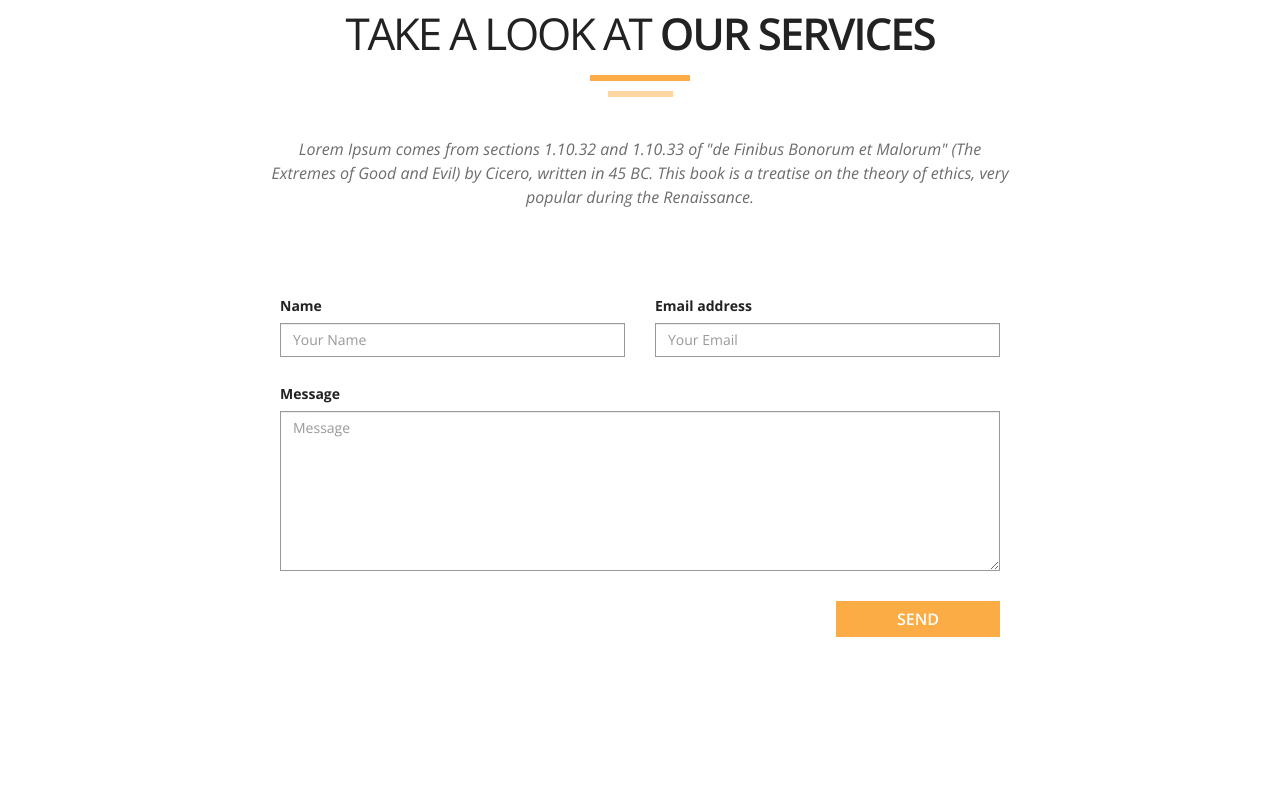
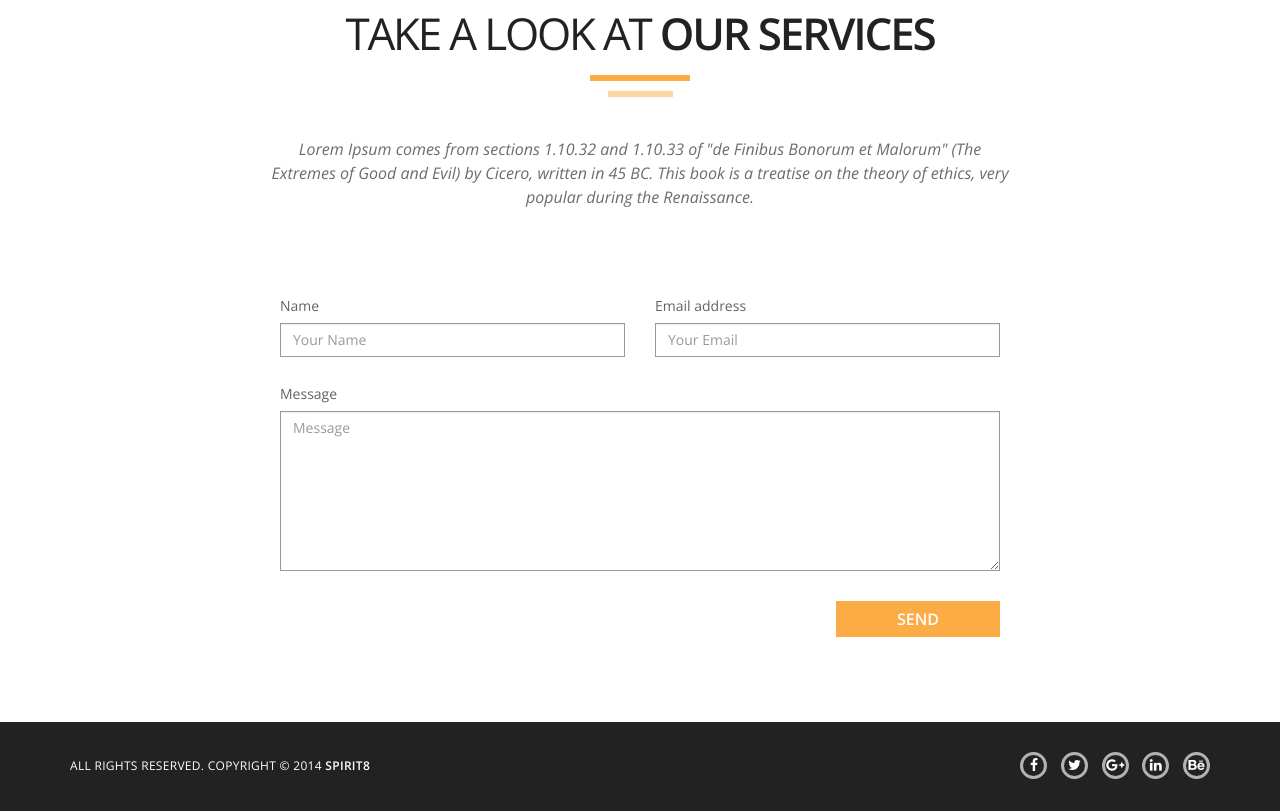
Before and after one commit to Lialichev/spirit8-LP, a website: page app/index.html in a window 1280 px wide. Shown: the part 5359-6170 px from the top of the page. Before the commit the page ends 6081 px from the top, so only its background shows below. Drawn offline with nearby package versions, Linux system fonts and the light colour scheme.

Commit message:
Finish footer

```diff
--- a/app/css/style.css
+++ b/app/css/style.css
@@ -119,8 +119,7 @@ button {
 }
 
 .btn.btn-contact:hover {
-    background-color: #999;
-    color: #000;
+    opacity: .75;
 }
 
 .line {
@@ -495,6 +494,8 @@ header {
     display: block;
     text-align: left;
     margin-bottom: 10px;
+    font-weight: 400;
+    color: #636363;
 }
 
 .form-inline .form-control {
@@ -517,6 +518,45 @@ header {
     margin: 30px 0;
 }
 
-.contact-us .form-group button{
+.contact-us .form-group button {
     margin-right: 15px;
 }
+
+/*FOOTER*/
+
+footer {
+    padding: 30px;
+    background-color: #222;
+}
+
+footer .text-title {
+    font-size: 12px;
+    letter-spacing: .025em;
+}
+
+.contact-footer li {
+    display: inline-block;
+    width: 27px;
+    height: 27px;
+    border: 3px solid #b2b2b2;
+    -webkit-border-radius: 50%;
+            border-radius: 50%;
+    position: relative;
+}
+
+.contact-footer li + li {
+    margin-left: 10px;
+}
+
+.contact-footer li a {
+    position: absolute;
+    top: 50%;
+    left: 50%;
+    -webkit-transform: translateY(-50%) translateX(-50%);
+        -ms-transform: translateY(-50%) translateX(-50%);
+            transform: translateY(-50%) translateX(-50%);
+}
+
+.contact-footer li:hover {
+    border-color: #fcac45;
+}
--- a/app/index.html
+++ b/app/index.html
@@ -701,7 +701,8 @@
                         </div>
                         <div class="textarea-wrap form-group col-md-12">
                             <label for="message">Message</label>
-                            <textarea name="userMessage" class="form-control" placeholder="Message" id="message"></textarea>
+                            <textarea name="userMessage" class="form-control" placeholder="Message"
+                                      id="message"></textarea>
                         </div>
                         <div class="form-group pull-right">
                             <button type="submit" class="btn btn-contact">SEND</button>
@@ -713,6 +714,22 @@
     </section>
 
 </main>
+<footer>
+    <div class="container">
+        <div class="footer-wrap flex-container justify-sb align-center">
+            <div class="text-title">
+                <p>ALL RIGHTS RESERVED. COPYRIGHT © 2014 <span>SPIRIT8</span></p>
+            </div>
+            <ul class="contact-footer">
+                <li><a href="#"><i class="fa fa-facebook" aria-hidden="true"></i></a></li>
+                <li><a href="#"><i class="fa fa-twitter" aria-hidden="true"></i></a></li>
+                <li><a href="#"><i class="fa fa-google-plus" aria-hidden="true"></i></a></li>
+                <li><a href="#"><i class="fa fa-linkedin" aria-hidden="true"></i></a></li>
+                <li><a href="#"><i class="fa fa-behance" aria-hidden="true"></i></a></li>
+            </ul>
+        </div>
+    </div>
+</footer>
 <!-- jQuery (necessary for Bootstrap's JavaScript plugins) -->
 <script src="https://ajax.googleapis.com/ajax/libs/jquery/1.12.4/jquery.min.js"></script>
 <!-- Include all compiled plugins (below), or include individual files as needed -->
--- a/src/css/style.css
+++ b/src/css/style.css
@@ -107,8 +107,7 @@ button {
 }
 
 .btn.btn-contact:hover {
-    background-color: #999;
-    color: #000;
+    opacity: .75;
 }
 
 .line {
@@ -465,6 +464,8 @@ header {
     display: block;
     text-align: left;
     margin-bottom: 10px;
+    font-weight: 400;
+    color: #636363;
 }
 
 .form-inline .form-control {
@@ -485,6 +486,42 @@ header {
     margin: 30px 0;
 }
 
-.contact-us .form-group button{
+.contact-us .form-group button {
     margin-right: 15px;
 }
+
+/*FOOTER*/
+
+footer {
+    padding: 30px;
+    background-color: #222;
+}
+
+footer .text-title {
+    font-size: 12px;
+    letter-spacing: .025em;
+}
+
+.contact-footer li {
+    display: inline-block;
+    width: 27px;
+    height: 27px;
+    border: 3px solid #b2b2b2;
+    border-radius: 50%;
+    position: relative;
+}
+
+.contact-footer li + li {
+    margin-left: 10px;
+}
+
+.contact-footer li a {
+    position: absolute;
+    top: 50%;
+    left: 50%;
+    transform: translateY(-50%) translateX(-50%);
+}
+
+.contact-footer li:hover {
+    border-color: #fcac45;
+}
```
